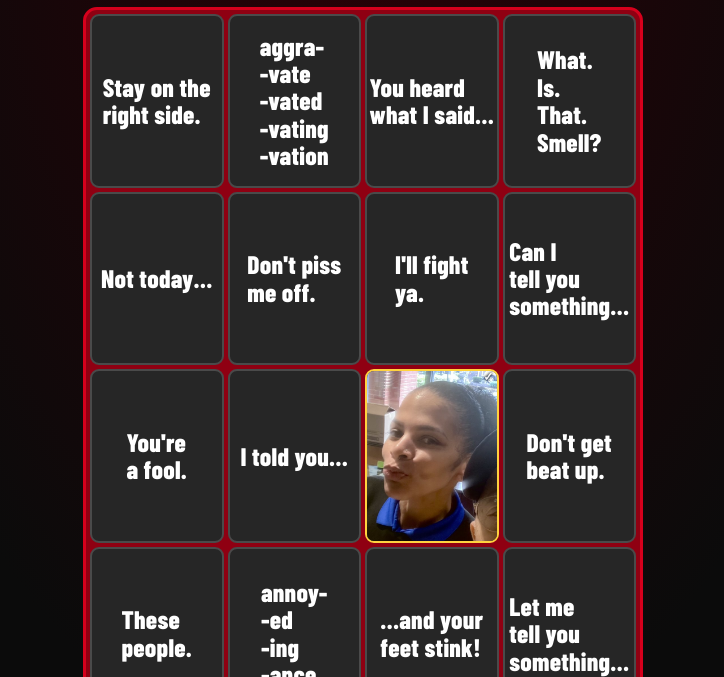
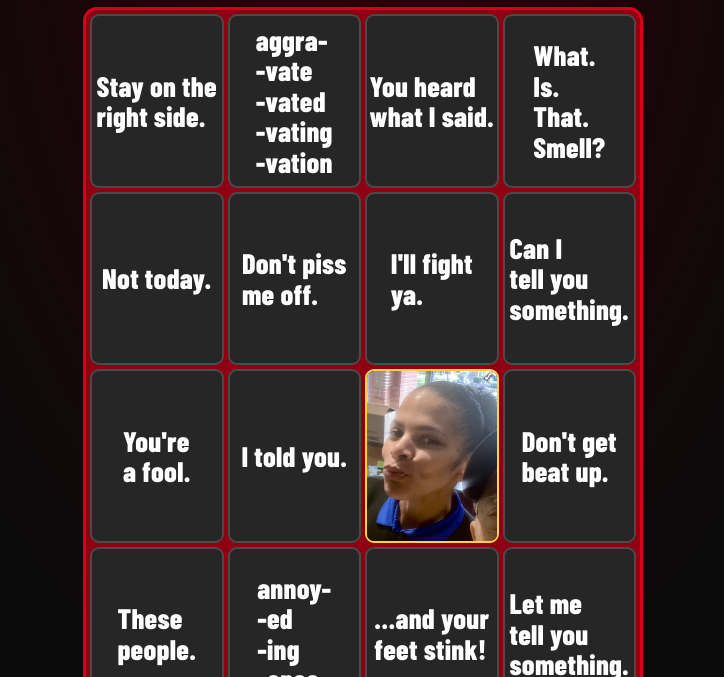
Before and after one commit to khkammerer/babblecake-, a plain HTML site: page sasha/index.html in a window 1280 px wide. Shown: the part 123-800 px from the top of the page, without its empty margins (277-1001 px from the left). Drawn offline with Linux system fonts and the light colour scheme.

Commit message:
Sasha Bingo: periods instead of ellipses (sasha/ only)
Co-Authored-By: Claude Sonnet 5.5 <noreply@anthropic.com>
Claude-Session: https://claude.ai/code/session_01R8h1wr9WQJ6r8apacER3xo

```diff
--- a/sasha/index.html
+++ b/sasha/index.html
@@ -112,15 +112,15 @@ button.new:active{background:var(--panel)}
     {say:"What. Is. That. Smell?", lines:["What.","Is.","That.","Smell?"]},
     {say:"Annoy, annoyed, annoying, annoyance", lines:["annoy-","-ed","-ing","-ance"]},
     {say:"These people.", lines:["These","people."]},
-    {say:"Let me tell you something\u2026", lines:["Let me","tell you","something\u2026"]},
+    {say:"Let me tell you something.", lines:["Let me","tell you","something."]},
     {say:"\u2026and your feet stink!", lines:["\u2026and your","feet stink!"]},
-    {say:"I told you\u2026", lines:["I told you\u2026"]},
+    {say:"I told you.", lines:["I told you."]},
     {say:"Don't get beat up.", lines:["Don't get","beat up."]},
     {say:"You're a fool.", lines:["You're","a fool."]},
     {say:"I'll fight ya.", lines:["I'll fight","ya."]},
-    {say:"Not today\u2026", lines:["Not today\u2026"]},
-    {say:"Can I tell you something\u2026", lines:["Can I","tell you","something\u2026"]},
-    {say:"You heard what I said\u2026", lines:["You heard","what I said\u2026"]}
+    {say:"Not today.", lines:["Not today."]},
+    {say:"Can I tell you something.", lines:["Can I","tell you","something."]},
+    {say:"You heard what I said.", lines:["You heard","what I said."]}
   ];
   var KEY="sashaBingoCard.v1";
 
```
